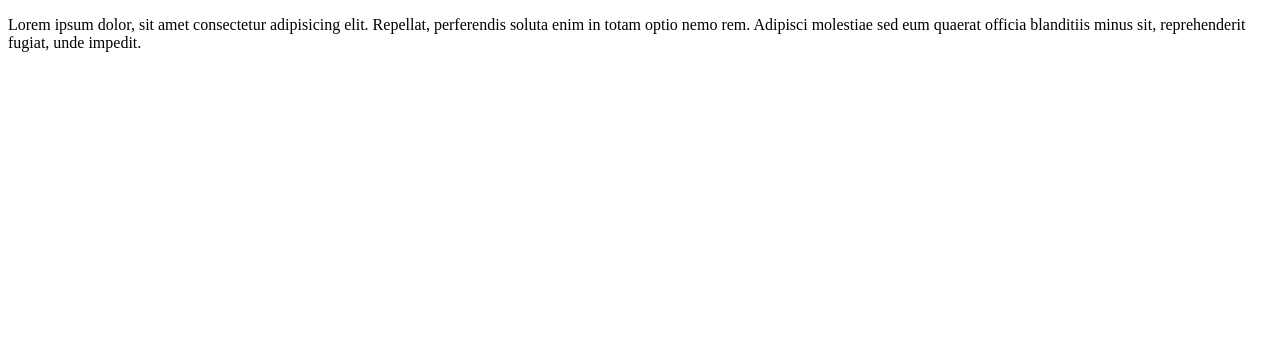
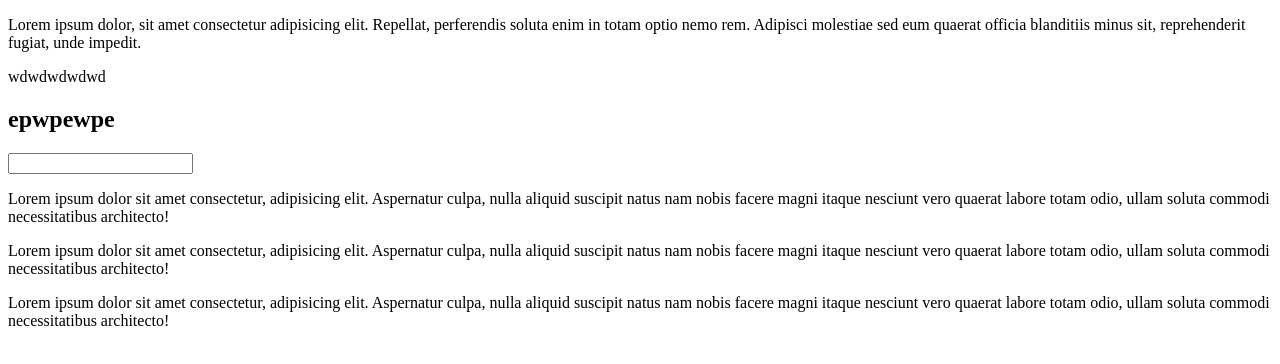
Before and after one commit to Naijyk/test, a plain HTML site: page index.html in a window 1280 px wide. Drawn offline with Linux system fonts and the light colour scheme.

Commit message:
second commit

```diff
--- a/index.html
+++ b/index.html
@@ -8,6 +8,12 @@
 <body>
     <div>
         <p>Lorem ipsum dolor, sit amet consectetur adipisicing elit. Repellat, perferendis soluta enim in totam optio nemo rem. Adipisci molestiae sed eum quaerat officia blanditiis minus sit, reprehenderit fugiat, unde impedit.</p>
+        <p>wdwdwdwdwd</p>
+        <h2>epwpewpe</h2>
+        <input type="text">
+        <p>Lorem ipsum dolor sit amet consectetur, adipisicing elit. Aspernatur culpa, nulla aliquid suscipit natus nam nobis facere magni itaque nesciunt vero quaerat labore totam odio, ullam soluta commodi necessitatibus architecto!</p>
+        <p>Lorem ipsum dolor sit amet consectetur, adipisicing elit. Aspernatur culpa, nulla aliquid suscipit natus nam nobis facere magni itaque nesciunt vero quaerat labore totam odio, ullam soluta commodi necessitatibus architecto!</p>
+        <p>Lorem ipsum dolor sit amet consectetur, adipisicing elit. Aspernatur culpa, nulla aliquid suscipit natus nam nobis facere magni itaque nesciunt vero quaerat labore totam odio, ullam soluta commodi necessitatibus architecto!</p>
     </div>
 </body>
 </html>
```
